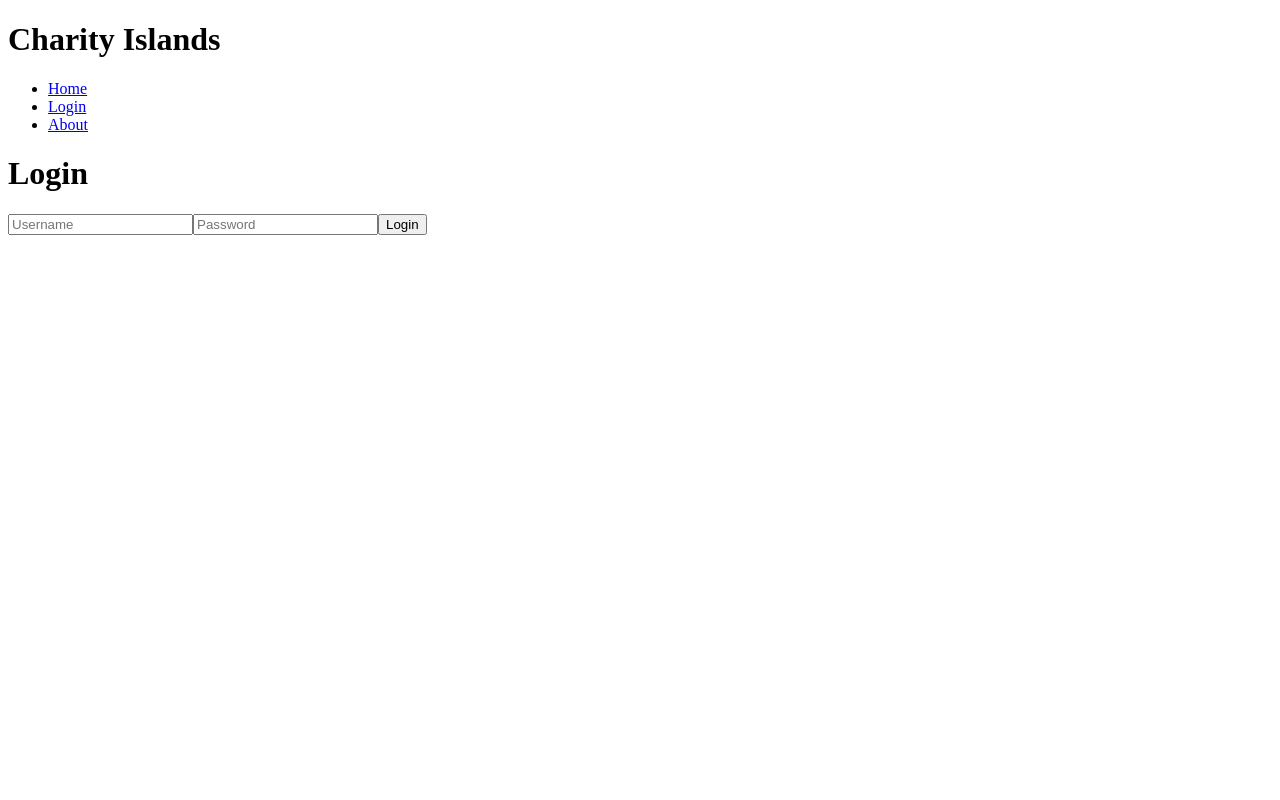
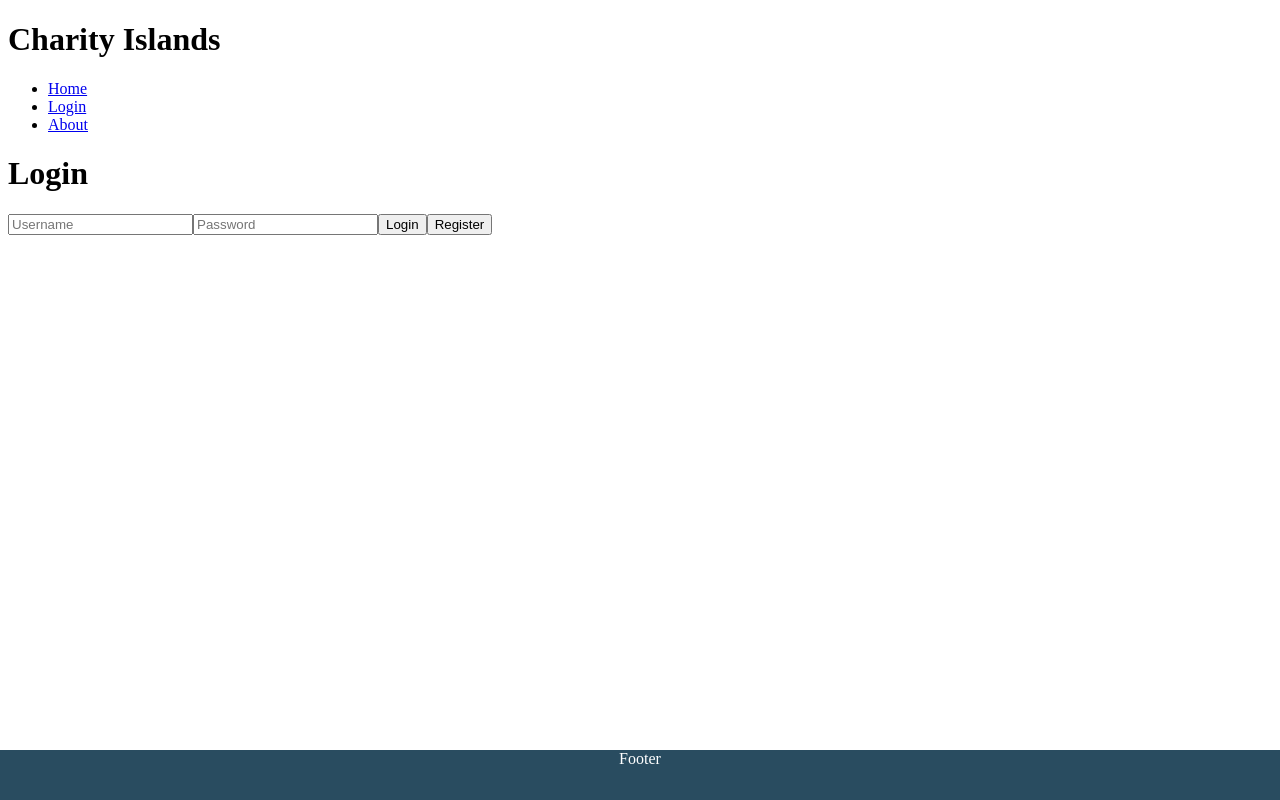
Before and after one commit to Tedejer/Capstone, a React (Create React App) app in the folder charity-islands/: page /LoginPage in a window 1280 px wide. Built offline with nearby package versions, Linux system fonts and the light colour scheme.

Commit message:
added register

```diff
--- a/charity-islands/src/App.js
+++ b/charity-islands/src/App.js
@@ -5,8 +5,10 @@ import Navbar from "./components/Navbar";
 import HomePage from "./pages/HomePage";
 import LoginPage from "./pages/LoginPage";
 import UserPage from "./pages/UserPage";
+import Register from "./pages/Register";
 import ErrorPage from "./pages/ErrorPage";
 import AboutPage from "./pages/AboutPage";
+import Footer from "./components/Footer";
 
 function App() {
   return (
@@ -19,9 +21,11 @@ function App() {
         <Route path="/" element={<HomePage />} />
         <Route path="/LoginPage" element={<LoginPage />} />
         <Route path="/UserPage/:username" element={<UserPage />} />
+        <Route path="/Register" element={<Register />} />
         <Route path="/AboutPage" element={<AboutPage />} />
         <Route path="*" element={<ErrorPage />} />
       </Routes>
+      <Footer />
     </div>
   );
 }
--- a/charity-islands/src/pages/LoginPage.js
+++ b/charity-islands/src/pages/LoginPage.js
@@ -25,6 +25,13 @@ function LoginPage() {
         >
           Login
         </button>
+        <button
+          onClick={() => {
+            navigate("/Register");
+          }}
+        >
+          Register
+        </button>
       </form>
     </div>
   );
```
